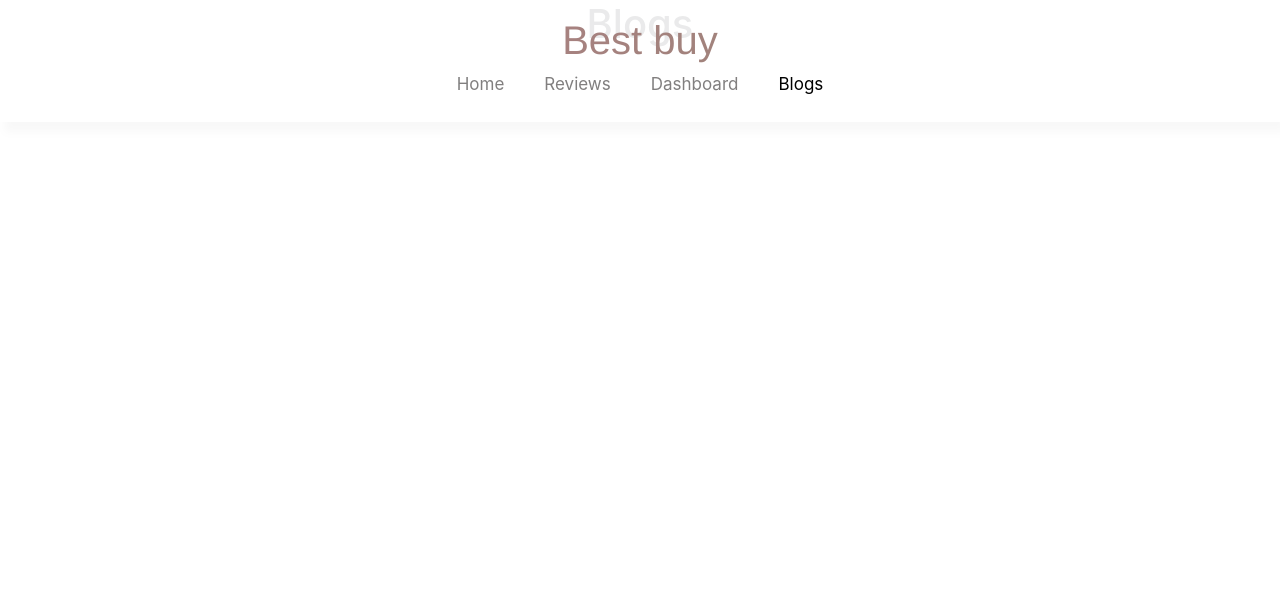
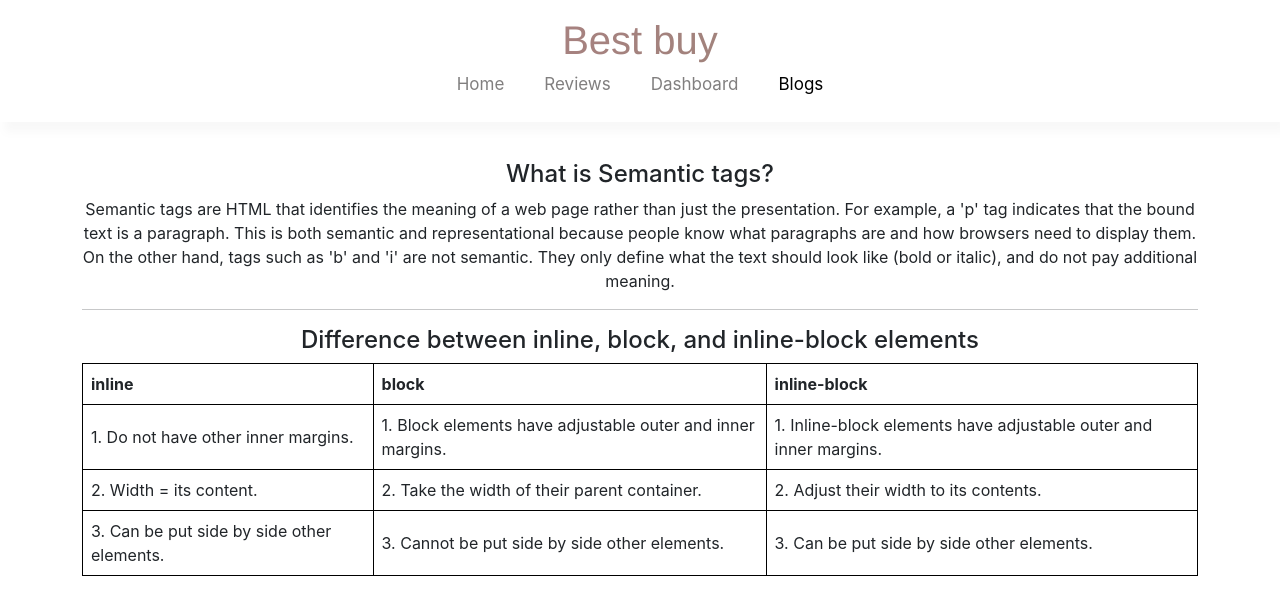
Before and after one commit to ReNayeem/Re-Best-Buy, a React (Create React App) app: page /blogs in a window 1280 px wide. Shown: the top 614 px of the page. Built offline with nearby package versions, Linux system fonts and the light colour scheme; a web font is replaced by a local one.

Commit message:
blogs completed

```diff
--- a/src/Components/Blogs/Blogs.css
+++ b/src/Components/Blogs/Blogs.css
@@ -0,0 +1,14 @@
+#question-answer {
+    margin-top: 7rem;
+}
+
+table {
+    border-collapse: collapse;
+}
+
+td,
+th {
+    border: 1px solid black !important;
+    text-align: left;
+    padding: 8px;
+}
--- a/src/Components/Blogs/Blogs.js
+++ b/src/Components/Blogs/Blogs.js
@@ -1,9 +1,37 @@
 import React from 'react';
+import './Blogs.css'
 
 const Blogs = () => {
     return (
-        <div>
-            <h1>Blogs</h1>
+        <div id="question-answer" className="text-center container py-5">
+            <h4>What is Semantic tags?</h4>
+            <p>Semantic tags are HTML that identifies the meaning of a web page rather than just the presentation. For example, a 'p' tag indicates that the bound text is a paragraph. This is both semantic and representational because people know what paragraphs are and how browsers need to display them. On the other hand, tags such as 'b' and 'i' are not semantic. They only define what the text should look like (bold or italic), and do not pay additional meaning.</p>
+            <hr />
+            <h4>Difference between inline, block, and inline-block elements</h4>
+            <center>
+                <table>
+                    <tr className="text-center">
+                        <th>inline</th>
+                        <th>block</th>
+                        <th>inline-block</th>
+                    </tr>
+                    <tr>
+                        <td>1. Do not have other inner margins.</td>
+                        <td>1. Block elements have adjustable outer and inner margins.</td>
+                        <td>1. Inline-block elements have adjustable outer and inner margins.</td>
+                    </tr>
+                    <tr>
+                        <td>2. Width = its content.</td>
+                        <td>2. Take the width of their parent container.</td>
+                        <td>2. Adjust their width to its contents.</td>
+                    </tr>
+                    <tr>
+                        <td>3. Can be put side by side other elements.</td>
+                        <td>3. Cannot be put side by side other elements.</td>
+                        <td>3. Can be put side by side other elements.</td>
+                    </tr>
+                </table>
+            </center>
         </div>
     );
 };
--- a/src/Components/Dashboard/Dashboard.js
+++ b/src/Components/Dashboard/Dashboard.js
@@ -47,7 +47,7 @@
             <div className='d-flex p-4 container flex-wrap justify-content-center'>
                 <div className='p-4'>
                     <h3 className='line-chart-text'>Month wise sell</h3>
-                    <LineChart className='linechart'
+                    <LineChart
                         width={500}
                         height={425}
                         data={data}
```
